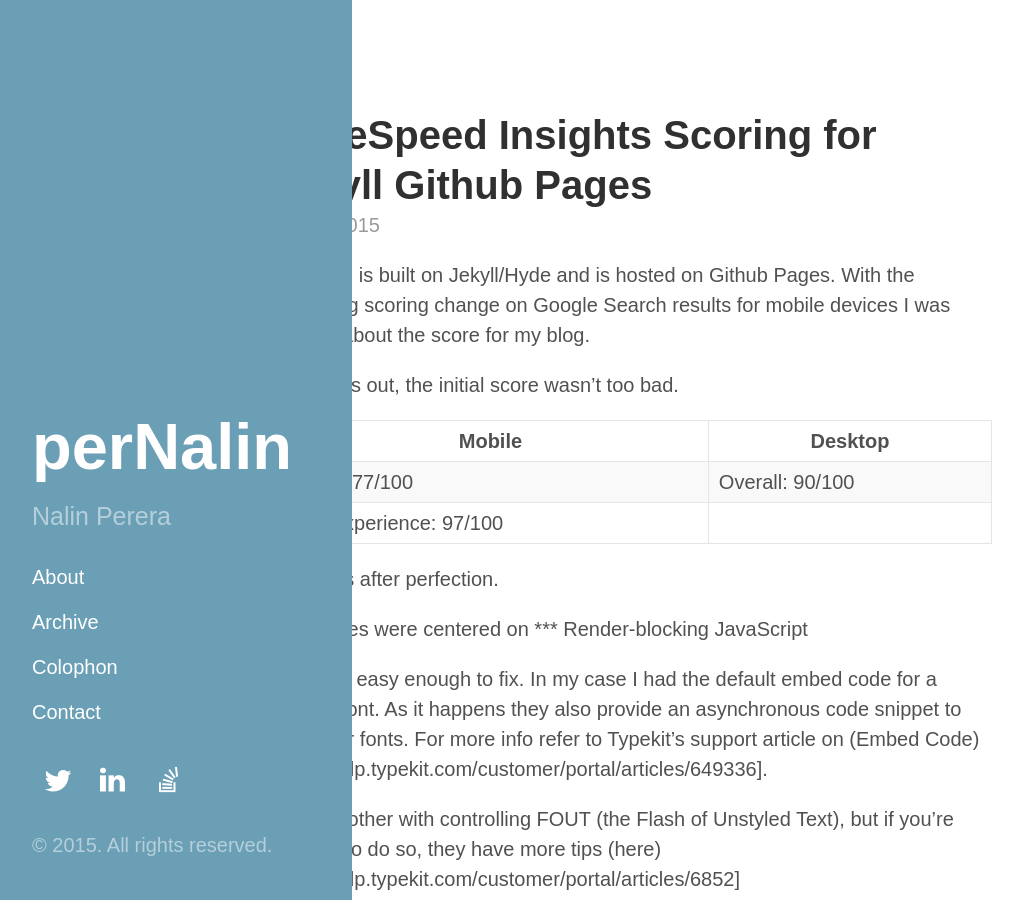
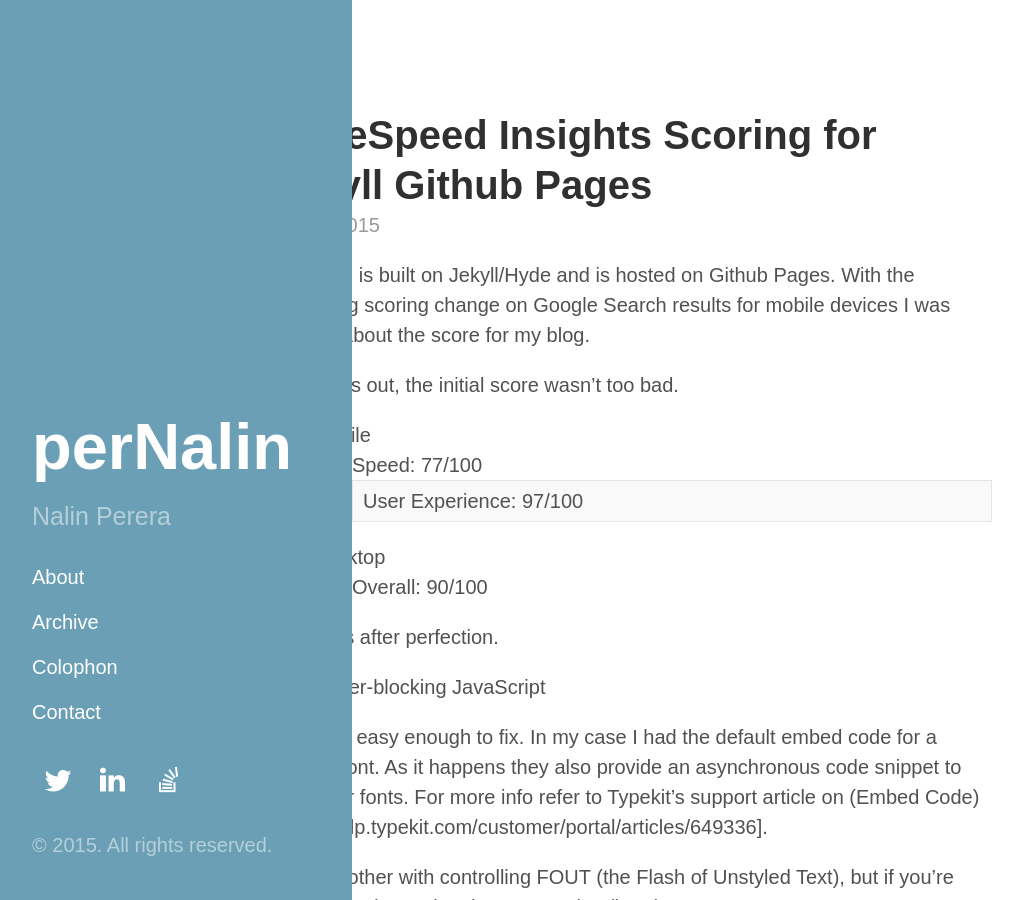
Before and after one commit to pernalin/pernalin.github.io, a Jekyll site: the page built from _posts/2015-04-18-jekyll-hyde-pagespeed-insights.md, in a window 1280 px wide and 900 px high. Shown: the whole window, without its empty margins (8-1031 px from the left). Built offline with Jekyll 4.4.1, drawn with Linux system fonts in a browser that asks for light colours; nearby versions of some CDN libraries; Markdown is read by kramdown in place of the engine named in the settings; comment, search, counter and statistics services are not loaded; some of the changed text lies outside the part shown.

Commit message:
fixed tables

```diff
--- a/_posts/2015-04-18-jekyll-hyde-pagespeed-insights.md
+++ b/_posts/2015-04-18-jekyll-hyde-pagespeed-insights.md
@@ -8,14 +8,14 @@ results for mobile devices I was curious about the score for my blog.
 
 As it turns out, the initial score wasn't too bad.
 
-|Mobile|Desktop|
-|------|-------|
-|Speed: 77/100|Overall: 90/100|
-|User Experience: 97/100|     |
+* Mobile
+    * Speed: 77/100
+    * User Experience: 97/100     |
+* Desktop
+    * Overall: 90/100
 
 But I was after perfection.
 
-The issues were centered on
 *** Render-blocking JavaScript
 
 This was easy enough to fix.  In my case I had the default embed code for a Typekit font. As it happens they
```
Also changed, not shown: other parts of _posts/2015-04-18-jekyll-hyde-pagespeed-insights.md (+7 -1 lines).
